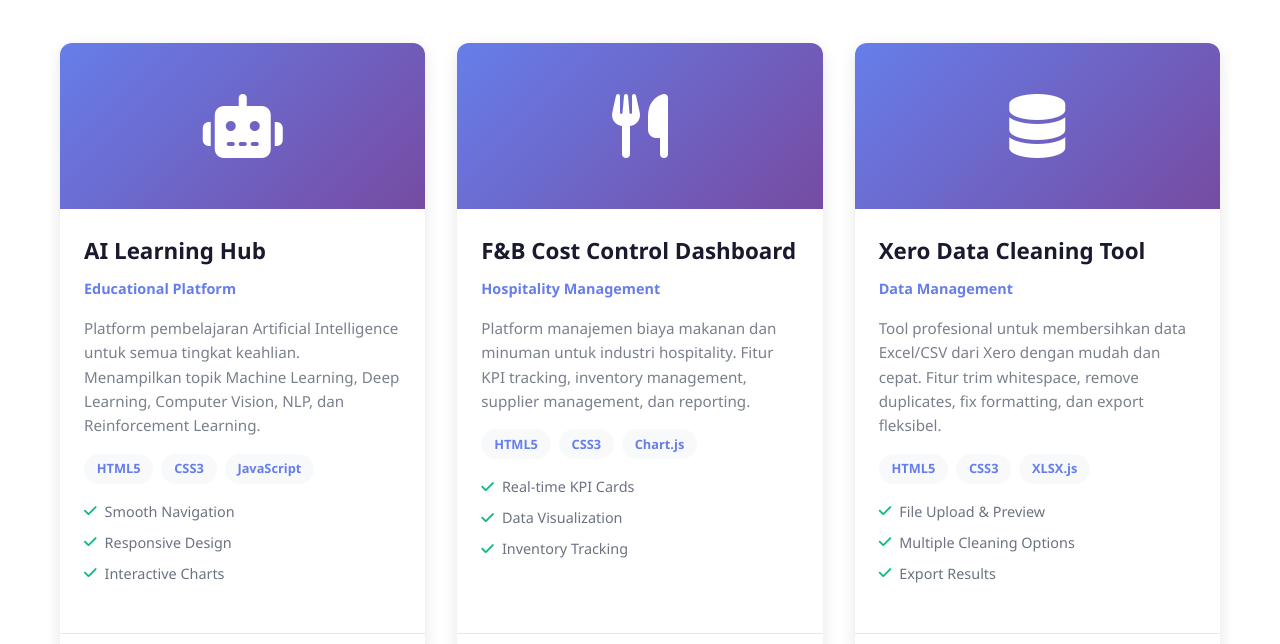
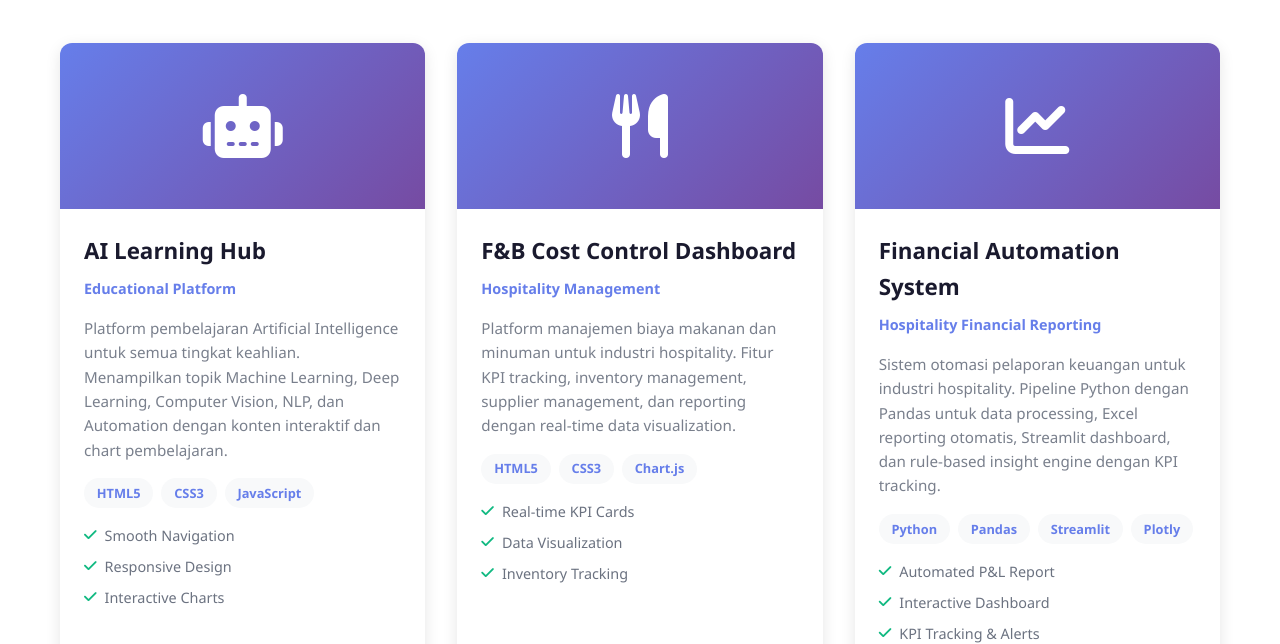
Before and after one commit to fadityar/fadityar.github.io, a plain HTML site: page index.html in a window 1280 px wide. Shown: the part 1492-2136 px from the top of the page. Drawn offline with Linux system fonts and the light colour scheme.

Commit message:
Add Financial Automation System project to portfolio

```diff
--- a/index.html
+++ b/index.html
@@ -3,8 +3,8 @@
 <head>
     <meta charset="UTF-8">
     <meta name="viewport" content="width=device-width, initial-scale=1.0">
-    <meta name="description" content="Fadityar's Portfolio - Web Developer showcasing AI Learning Hub, F&B Cost Control Dashboard, and Data Management Solutions">
-    <meta name="keywords" content="Portfolio, Web Developer, AI, Dashboard, Data Management">
+    <meta name="description" content="Fadityar's Portfolio - Web Developer showcasing AI Learning Hub, F&B Cost Control Dashboard, Financial Automation, and Data Management Solutions">
+    <meta name="keywords" content="Portfolio, Web Developer, AI, Dashboard, Data Management, Financial Automation">
     <title>Fadityar's Portfolio | Web Developer</title>
     <link rel="stylesheet" href="styles.css">
     <link rel="stylesheet" href="https://cdnjs.cloudflare.com/ajax/libs/font-awesome/6.4.0/css/all.min.css">
@@ -33,7 +33,7 @@
             <div class="hero-content">
                 <h1>Hi, I'm <span class="highlight">Fadityar</span></h1>
                 <p class="subtitle">Web Developer | Full Stack | Creative Solutions</p>
-                <p class="description">Building modern web applications and dashboards for hospitality, AI learning, and data management</p>
+                <p class="description">Building modern web applications and dashboards for hospitality, AI learning, financial automation, and data management</p>
                 <div class="hero-buttons">
                     <a href="#projects" class="btn btn-primary">View My Projects</a>
                     <a href="#contact" class="btn btn-secondary">Get In Touch</a>
@@ -52,8 +52,8 @@
             <div class="about-grid">
                 <div class="about-text">
                     <h3>Who I Am</h3>
-                    <p>I'm a passionate web developer with expertise in creating interactive dashboards and web applications. I specialize in frontend development using HTML, CSS, and JavaScript to build beautiful, responsive interfaces.</p>
-                    <p>With a focus on user experience and clean code, I create solutions that solve real-world problems in hospitality management, education technology, and data analytics.</p>
+                    <p>I'm a passionate web developer with expertise in creating interactive dashboards and web applications. I specialize in frontend development using HTML, CSS, and JavaScript together with backend automation using Python.</p>
+                    <p>With a focus on user experience and clean code, I create solutions that solve real-world problems in hospitality management, education technology, financial automation, and data analytics.</p>
                 </div>
                 <div class="skills-grid">
                     <div class="skill-item">
@@ -94,7 +94,7 @@
                     <div class="project-content">
                         <h3>AI Learning Hub</h3>
                         <p class="category">Educational Platform</p>
-                        <p class="description">Platform pembelajaran Artificial Intelligence untuk semua tingkat keahlian. Menampilkan topik Machine Learning, Deep Learning, Computer Vision, NLP, dan Reinforcement Learning.</p>
+                        <p class="description">Platform pembelajaran Artificial Intelligence untuk semua tingkat keahlian. Menampilkan topik Machine Learning, Deep Learning, Computer Vision, NLP, dan Automation dengan konten interaktif dan chart pembelajaran.</p>
                         <div class="project-tech">
                             <span class="tech-tag">HTML5</span>
                             <span class="tech-tag">CSS3</span>
@@ -120,7 +120,7 @@
                     <div class="project-content">
                         <h3>F&B Cost Control Dashboard</h3>
                         <p class="category">Hospitality Management</p>
-                        <p class="description">Platform manajemen biaya makanan dan minuman untuk industri hospitality. Fitur KPI tracking, inventory management, supplier management, dan reporting.</p>
+                        <p class="description">Platform manajemen biaya makanan dan minuman untuk industri hospitality. Fitur KPI tracking, inventory management, supplier management, dan reporting dengan real-time data visualization.</p>
                         <div class="project-tech">
                             <span class="tech-tag">HTML5</span>
                             <span class="tech-tag">CSS3</span>
@@ -138,7 +138,34 @@
                     </div>
                 </div>
 
-                <!-- Project 3: Data Cleaning Tool -->
+                <!-- Project 3: Financial Automation System -->
+                <div class="project-card">
+                    <div class="project-image">
+                        <i class="fas fa-chart-line"></i>
+                    </div>
+                    <div class="project-content">
+                        <h3>Financial Automation System</h3>
+                        <p class="category">Hospitality Financial Reporting</p>
+                        <p class="description">Sistem otomasi pelaporan keuangan untuk industri hospitality. Pipeline Python dengan Pandas untuk data processing, Excel reporting otomatis, Streamlit dashboard, dan rule-based insight engine dengan KPI tracking.</p>
+                        <div class="project-tech">
+                            <span class="tech-tag">Python</span>
+                            <span class="tech-tag">Pandas</span>
+                            <span class="tech-tag">Streamlit</span>
+                            <span class="tech-tag">Plotly</span>
+                        </div>
+                        <div class="project-features">
+                            <p><i class="fas fa-check"></i> Automated P&L Report</p>
+                            <p><i class="fas fa-check"></i> Interactive Dashboard</p>
+                            <p><i class="fas fa-check"></i> KPI Tracking & Alerts</p>
+                        </div>
+                    </div>
+                    <div class="project-links">
+                        <a href="https://github.com/fadityar/financial_automation" class="btn-link" target="_blank"><i class="fab fa-github"></i> GitHub</a>
+                        <a href="https://github.com/fadityar/financial_automation/blob/main/README.md" class="btn-link" target="_blank"><i class="fas fa-book"></i> Documentation</a>
+                    </div>
+                </div>
+
+                <!-- Project 4: Data Cleaning Tool -->
                 <div class="project-card">
                     <div class="project-image">
                         <i class="fas fa-database"></i>
@@ -146,7 +173,7 @@
                     <div class="project-content">
                         <h3>Xero Data Cleaning Tool</h3>
                         <p class="category">Data Management</p>
-                        <p class="description">Tool profesional untuk membersihkan data Excel/CSV dari Xero dengan mudah dan cepat. Fitur trim whitespace, remove duplicates, fix formatting, dan export fleksibel.</p>
+                        <p class="description">Tool profesional untuk membersihkan data Excel/CSV dari Xero dengan mudah dan cepat. Fitur trim whitespace, remove duplicates, fix formatting, dan export results dalam berbagai format.</p>
                         <div class="project-tech">
                             <span class="tech-tag">HTML5</span>
                             <span class="tech-tag">CSS3</span>
@@ -171,7 +198,7 @@
     <section class="stats">
         <div class="container">
             <div class="stat-item">
-                <h3>3+</h3>
+                <h3>4+</h3>
                 <p>Projects Completed</p>
             </div>
             <div class="stat-item">
```
